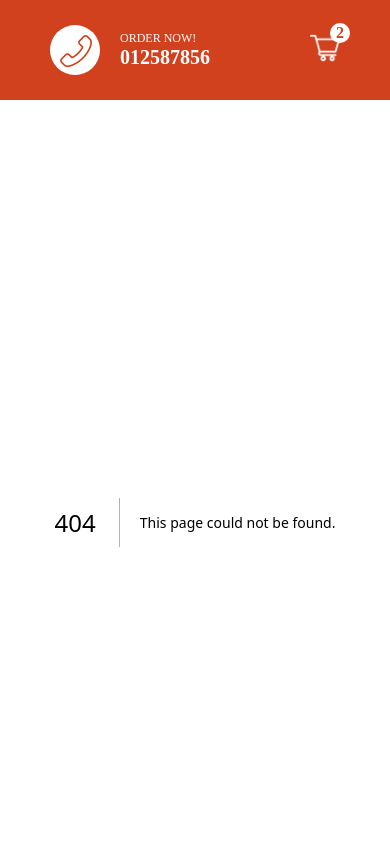
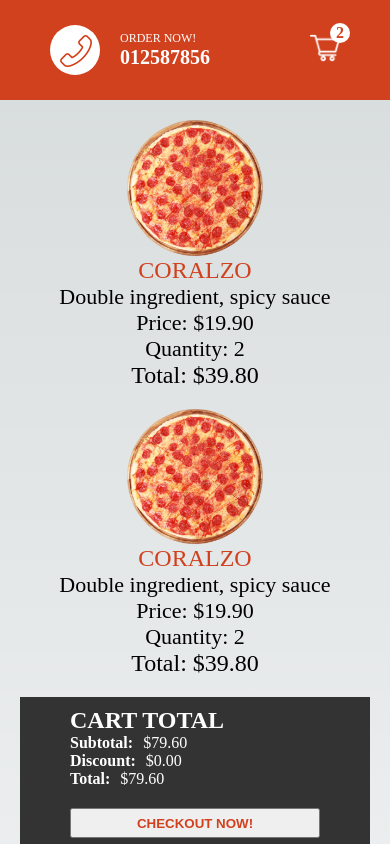
Before and after one commit to marijanikolovski/food-ordering-app, a Next.js app: page /cart in a window 390 px wide. Before the commit this address had no page. Shown: the top 844 px of the page. Built offline with nearby package versions, Linux system fonts and the light colour scheme.

Commit message:
Shopping Cart Design

```diff
--- /dev/null
+++ b/src/pages/cart.jsx
@@ -0,0 +1,100 @@
+import styles from "../styles/Cart.module.css";
+import Image from "next/image";
+
+const Cart = () => {
+  return (
+    <div className={styles.container}>
+      <div className={styles.left}>
+        <table className={styles.table}>
+          <thead>
+            <tr className={styles.trTitle}>
+              <th>Product</th>
+              <th>Name</th>
+              <th>Extras</th>
+              <th>Price</th>
+              <th>Quantity</th>
+              <th>Total</th>
+            </tr>
+          </thead>
+          <tbody>
+            <tr className={styles.tr}>
+              <td>
+                <div className={styles.imgContainer}>
+                  <Image
+                    src="/img/pizza.png"
+                    layout="fill"
+                    objectFit="cover"
+                    alt=""
+                  />
+                </div>
+              </td>
+              <td>
+                <span className={styles.name}>CORALZO</span>
+              </td>
+              <td>
+                <span className={styles.extras}>
+                  Double ingredient, spicy sauce
+                </span>
+              </td>
+              <td>
+                <span className={styles.price}>$19.90</span>
+              </td>
+              <td>
+                <span className={styles.quantity}>2</span>
+              </td>
+              <td>
+                <span className={styles.total}>$39.80</span>
+              </td>
+            </tr>
+            <tr className={styles.tr}>
+              <td>
+                <div className={styles.imgContainer}>
+                  <Image
+                    src="/img/pizza.png"
+                    layout="fill"
+                    objectFit="cover"
+                    alt=""
+                  />
+                </div>
+              </td>
+              <td>
+                <span className={styles.name}>CORALZO</span>
+              </td>
+              <td>
+                <span className={styles.extras}>
+                  Double ingredient, spicy sauce
+                </span>
+              </td>
+              <td>
+                <span className={styles.price}>$19.90</span>
+              </td>
+              <td>
+                <span className={styles.quantity}>2</span>
+              </td>
+              <td>
+                <span className={styles.total}>$39.80</span>
+              </td>
+            </tr>
+          </tbody>
+        </table>
+      </div>
+      <div className={styles.right}>
+        <div className={styles.wrapper}>
+          <h2 className={styles.title}>CART TOTAL</h2>
+          <div className={styles.totalText}>
+            <b className={styles.totalTextTitle}>Subtotal:</b>$79.60
+          </div>
+          <div className={styles.totalText}>
+            <b className={styles.totalTextTitle}>Discount:</b>$0.00
+          </div>
+          <div className={styles.totalText}>
+            <b className={styles.totalTextTitle}>Total:</b>$79.60
+          </div>
+          <button className={styles.button}>CHECKOUT NOW!</button>
+        </div>
+      </div>
+    </div>
+  );
+};
+
+export default Cart;
--- /dev/null
+++ b/src/styles/Cart.module.css
@@ -0,0 +1,114 @@
+.container {
+  padding: 50px;
+  display: flex;
+}
+
+.left {
+  flex: 2;
+}
+
+.right {
+  flex: 1;
+}
+
+.imgContainer {
+  width: 100px;
+  height: 100px;
+  position: relative;
+}
+
+.table {
+  width: 100%;
+  border-spacing: 20px;
+}
+
+.name {
+  font-weight: 500;
+  color: #d1411e;
+  font-size: 18px;
+}
+
+.total {
+  font-weight: 500;
+  font-size: 18px;
+}
+
+.wrapper {
+  width: 90%;
+  max-height: 300px;
+  background-color: #333;
+  padding: 50px;
+  padding-top: 10px;
+  display: flex;
+  flex-direction: column;
+  justify-content: space-between;
+  color: white;
+}
+
+.totalTextTitle {
+  margin-right: 10px;
+}
+
+.button {
+  height: 30px;
+  color: #d1411e;
+  font-weight: bold;
+  cursor: pointer;
+  margin-top: 20px;
+}
+
+@media screen and (max-width: 480px) {
+  .container {
+    flex-direction: column;
+    padding: 20px;
+  }
+
+  .table {
+    display: flex;
+    flex-direction: column;
+    align-items: center;
+    justify-content: center;
+  }
+
+  .trTitle{
+    display: none;
+  }
+
+  .tr{
+    display: flex;
+    flex-direction: column;
+    align-items: center;
+    justify-content: center;
+    margin-bottom: 20px;
+  }
+
+  .imgContainer{
+    width: 35vw;
+    height: 35vw;
+  }
+
+  .name,.total{
+    font-size: 24px;
+  }
+
+  .extras,.price,.quantity{
+    font-size: 22px;
+  }
+
+  .price::before{
+    content: "Price: ";
+    font-weight: 500;
+  }
+  .quantity::before{
+    content: "Quantity: ";
+    font-weight: 500;
+  }
+  .total::before{
+    content: "Total: ";
+    font-weight: 500;
+  }
+
+  .wrapper{
+    width: 100%;
+  }
+}
```
